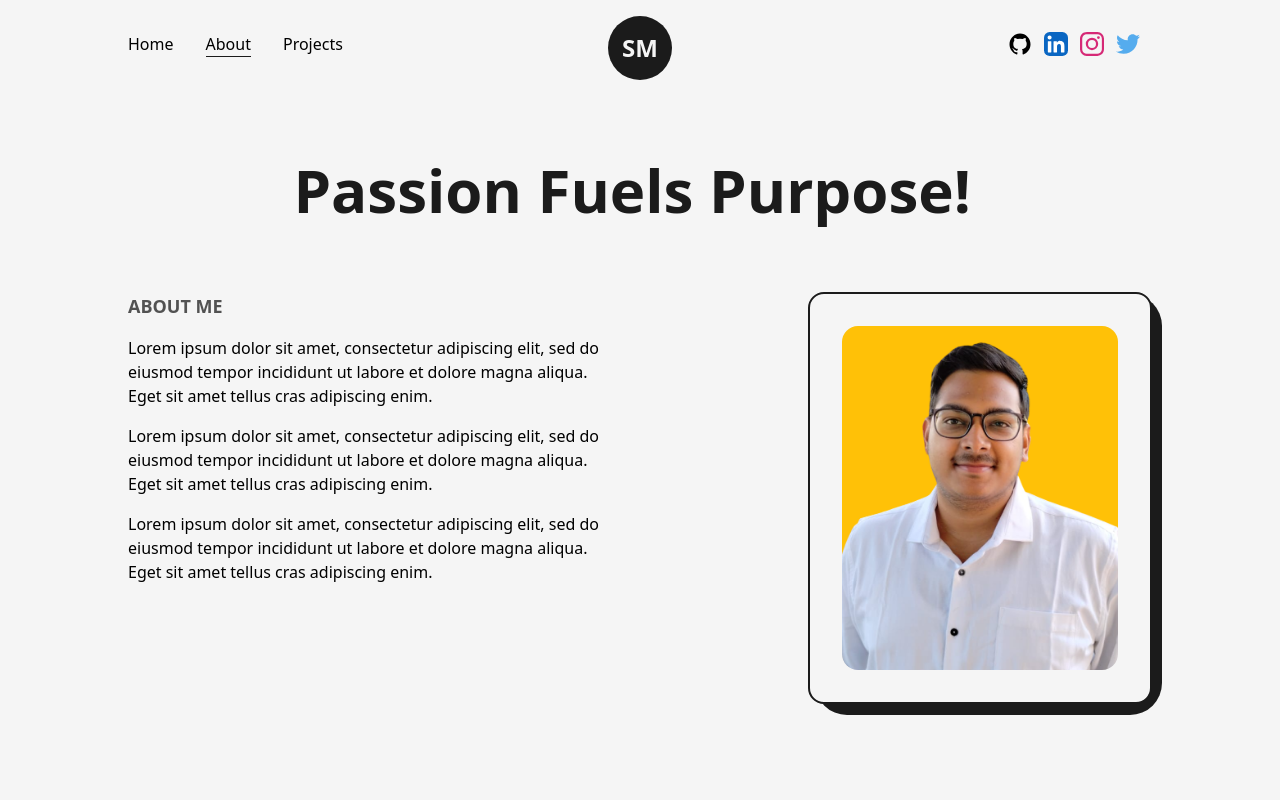
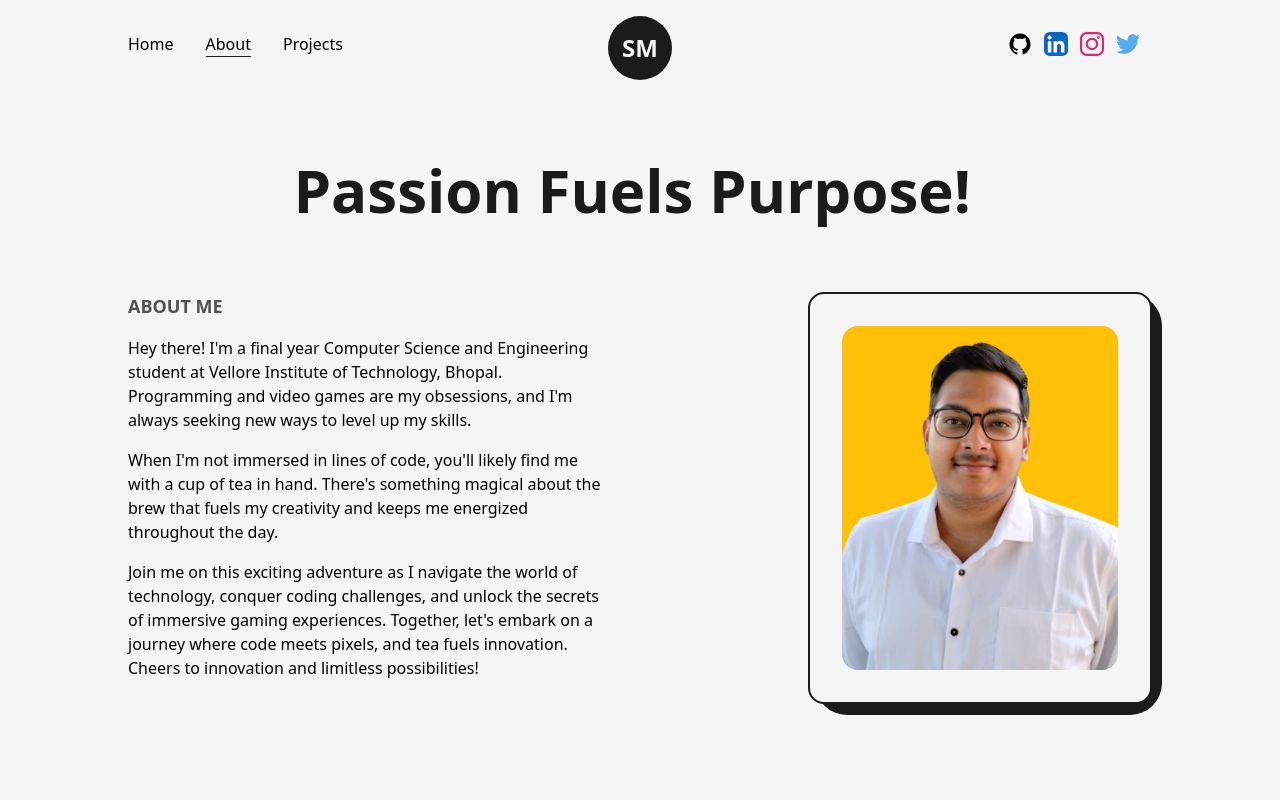
Before and after one commit to SUBS2905/portfolio-website, a Next.js app: page /about in a window 1280 px wide. Shown: the top 800 px of the page. Built offline with nearby package versions, Linux system fonts and the light colour scheme.

Commit message:
update content

```diff
--- a/src/pages/about.js
+++ b/src/pages/about.js
@@ -25,19 +25,13 @@ const about = () => {
                 About Me
               </h2>
               <p className="font-medium">
-                Lorem ipsum dolor sit amet, consectetur adipiscing elit, sed do
-                eiusmod tempor incididunt ut labore et dolore magna aliqua. Eget
-                sit amet tellus cras adipiscing enim.
+              Hey there! I&apos;m a final year Computer Science and Engineering student at Vellore Institute of Technology, Bhopal. Programming and video games are my obsessions, and I&apos;m always seeking new ways to level up my skills.
               </p>
               <p className="my-4 font-medium">
-                Lorem ipsum dolor sit amet, consectetur adipiscing elit, sed do
-                eiusmod tempor incididunt ut labore et dolore magna aliqua. Eget
-                sit amet tellus cras adipiscing enim.
+              When I&apos;m not immersed in lines of code, you&apos;ll likely find me with a cup of tea in hand. There&apos;s something magical about the brew that fuels my creativity and keeps me energized throughout the day.
               </p>
               <p className="font-medium">
-                Lorem ipsum dolor sit amet, consectetur adipiscing elit, sed do
-                eiusmod tempor incididunt ut labore et dolore magna aliqua. Eget
-                sit amet tellus cras adipiscing enim.
+              Join me on this exciting adventure as I navigate the world of technology, conquer coding challenges, and unlock the secrets of immersive gaming experiences. Together, let&apos;s embark on a journey where code meets pixels, and tea fuels innovation. Cheers to innovation and limitless possibilities!
               </p>
             </div>
             <div className="col-span-1"></div>
--- a/src/pages/index.js
+++ b/src/pages/index.js
@@ -30,11 +30,9 @@ export default function Home() {
                 className="text-left"
               />
               <p className="my-4 text-base font-medium">
-                As a skilled full-stack developer, I am dedicated to turning
-                ideas into innovative web applications. Explore my latest
-                projects and articles, showcasing my expertise in React.js and
-                web development.
+              Welcome to my portfolio! I&apos;m thrilled to share my journey as a final year Computer Science and Engineering student with a passion for Web Development. Get ready to explore the captivating world of websites and digital experiences, where creativity meets functionality.
               </p>
+              <p className="my-4 text-base font-medium">So, whether you&apos;re a fellow enthusiast, a potential collaborator, or simply curious about the fascinating world of web development, I invite you to explore my portfolio and discover the possibilities that lie within. Let&apos;s embark on this journey together and create extraordinary digital experiences!</p>
               <div className="flex items-center self-start mt-2">
                 <Link
                   href="/resume.pdf"
```
